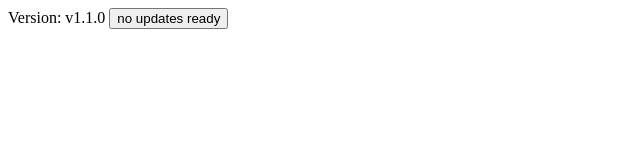
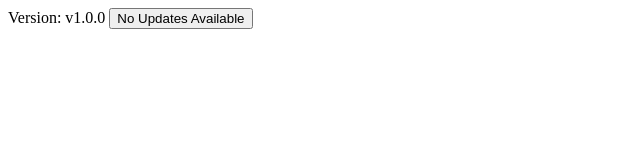
Before and after one commit to shealan/Electron-Updater-Test, an Electron app: page index.html in a window 900 px wide. Shown: the full height of the page, 0-640 px from the left. Drawn offline with Linux system fonts and the light colour scheme; no server answers.

Commit message:
Updated copy

```diff
--- a/index.html
+++ b/index.html
@@ -12,12 +12,12 @@
         ipcRenderer.on('updateReady', function(event, text) {
             // changes the text of the button
             var container = document.getElementById('ready');
-            container.innerHTML = "new version ready!";
+            container.innerHTML = "Update Available! Click to restart.";
         })
     </script>
-    Version: <span id="version">v1.1.0</span>
+    Version: <span id="version">v1.0.0</span>
     <!-- the button onClick sends a quitAndInstall message to the electron main process -->
-    <button id="ready" onClick="ipcRenderer.send('quitAndInstall')">no updates ready</button>
+    <button id="ready" onClick="ipcRenderer.send('quitAndInstall')">No Updates Available</button>
 
 </body>
 
```
